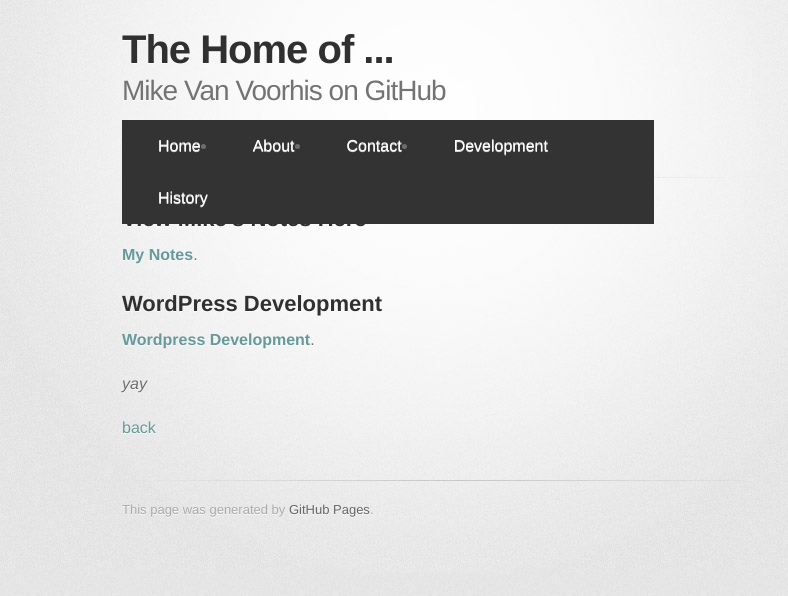
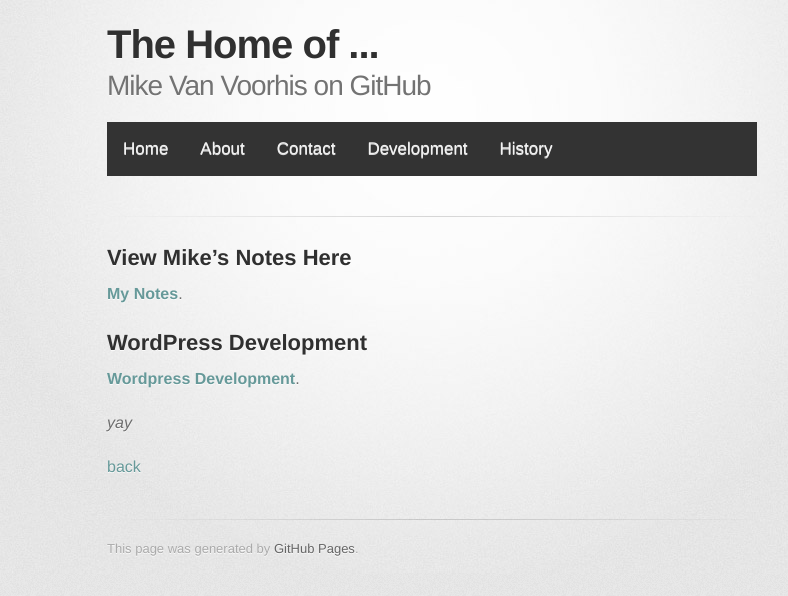
Before and after one commit to dutchmichael/dutchmichael.github.io, a Jekyll site: the page built from index.md, in a window 1280 px wide. Shown: the top 596 px of the page, without its empty margins (208-996 px from the left). Built offline with Jekyll 4.4.1, drawn with Linux system fonts in a browser that asks for light colours; some web fonts are replaced.

Commit message:
Completed on scroll sticky navigation menu

```diff
--- a/_layouts/default.html
+++ b/_layouts/default.html
@@ -17,60 +17,74 @@
   <body>
     <div id="container">
       <div class="inner">
+        <style>
+			position: fixed;
+		</style>
 		<header>
 
           <h1>{{ page.title | default: site.title | default: site.github.repository_name }}</h1>
           <h2>{{ page.description | default: site.description | default: site.github.project_tagline }}</h2>
+
+
 		</header>
 	<div>
-		<nav>
 		<head>
 		<style>
-			body {margin:0;}
-
-			ul {
-			  list-style-type: none;
-			  margin: 0;
-			  padding: 0;
+		#navbar {
 		  overflow: hidden;
 		  background-color: #333;
-			  position: fixed;
-			  top: 120px;
-			  width: 41.6%;
 		}
 
-			li {
+		#navbar a {
 		  float: left;
-			}
-
-			li a {
 		  display: block;
-			  color: white;
+		  color: #f2f2f2;
 		  text-align: center;
 		  padding: 14px 16px;
 		  text-decoration: none;
+		  font-size: 17px;
 		}
 
-			li a:hover:not(.active) {
-			  background-color: #111;
+		#navbar a:hover {
+		  background-color: #ddd;
+		  color: black;
 		}
 
-			.active {
+		#navbar a.active {
 		  background-color: #04AA6D;
+		  color: white;
+		}
+
+		.sticky {
+		  position: fixed;
+		  top: 0;
+		  width: 650px;
+		}
+
+		.sticky + .content {
+		  padding-top: 60px;
 		}
 		</style>
 			</head>
 			<body>
-			<ul>
-			<li><a href="/">Home</a></li>
-			<li><a href="/about">About</a></li>
+				<!-- <div id="navbar">
+				  <a class="active" href="javascript:void(0)">Home</a>
+				  <a href="javascript:void(0)">About</a>
+				  <a href="javascript:void(0)">Contact</a>
+				  <a href="javascript:void(0)">Development</a>
+				  <a href="javascript:void(0)">History</a>
+				</div> -->
+			<div id="navbar">
+			<!-- <ul>-->
+			<a href="/">Home</a>
+			<a href="/about">About</a>
 			<!-- <li><a href="/blog">Blog</a></li> -->
-			<li><a href="/contact">Contact</a></li>
-        	<li><a href="/development">Development</a></li>
-			<li><a href="/history">History</a></li>
+			<a href="/contact">Contact</a>
+        	<a href="/development">Development</a>
+			<a href="/history">History</a>
         	<!-- <li><a href="/resume">Resume</a></li> -->
-    		</ul>
-		</nav>
+    		<!-- </ul> -->
+			</div>
 	</div>
         <section id="downloads" class="clearfix">
           {% if site.show_downloads %}
--- a/_sass/jekyll-theme-tactile.scss
+++ b/_sass/jekyll-theme-tactile.scss
@@ -67,8 +67,8 @@
 }
 
 header {
-  padding-top: 25px;
-  padding-bottom: 20px;
+  padding-top: 20px;
+  padding-bottom: 10px;
 }
 
 header h1 {
@@ -93,12 +93,29 @@
 }
 
 .inner {
-  width: 620px;
+  width: 650px;
   margin: 0 auto;
 }
 
 #container .inner img {
   max-width: 100%;
+}
+
+/* Page content */
+.content {
+  padding: 16px;
+}
+
+/* The sticky class is added to the navbar with JS when it reaches its scroll position */
+.sticky {
+  position: fixed;
+  top: 0;
+  width: 100%;
+}
+
+/* Add some top padding to the page content to prevent sudden quick movement (as the navigation bar gets a new position at the top of the page (position:fixed and top:0) */
+.sticky + .content {
+  padding-top: 60px;
 }
 
 #downloads {
```
Also changed, not shown: other parts of _layouts/default.html (+13 -0 lines). Lines whose indentation alone changed are shown as unchanged.
